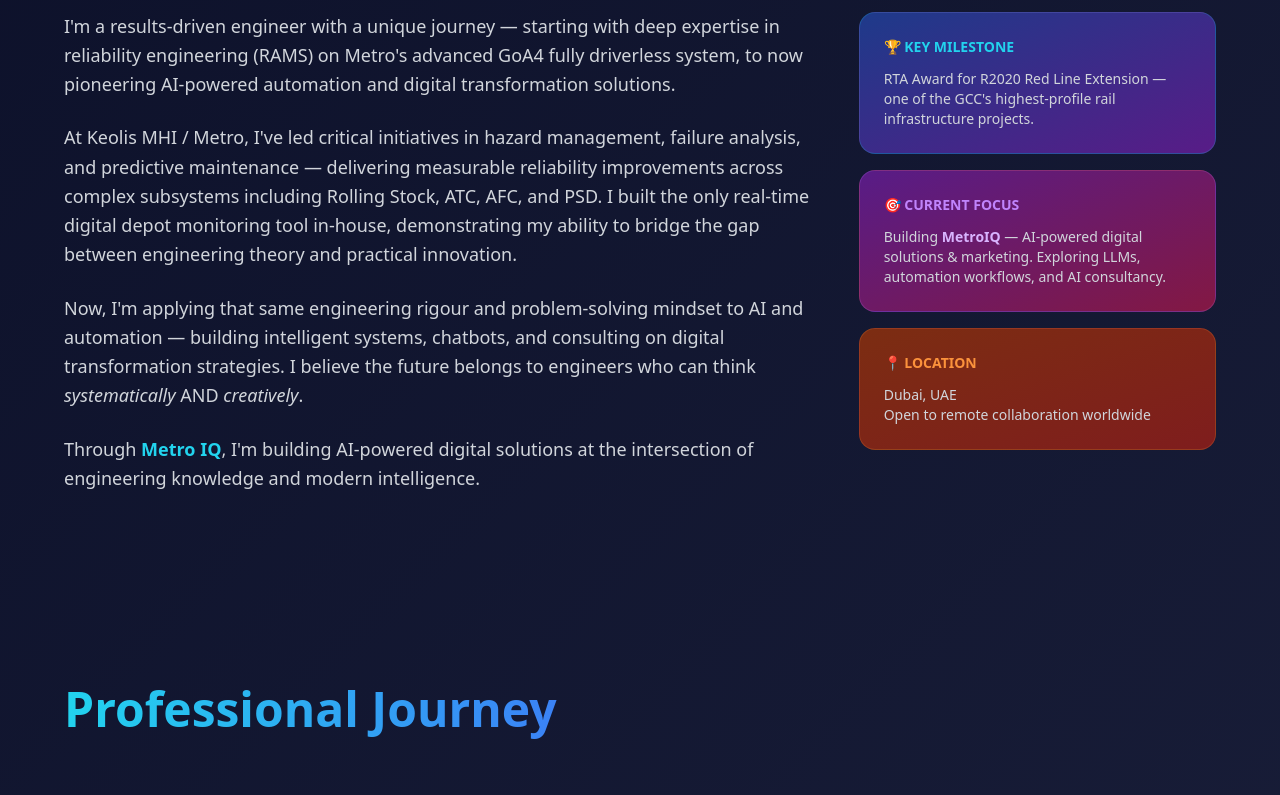
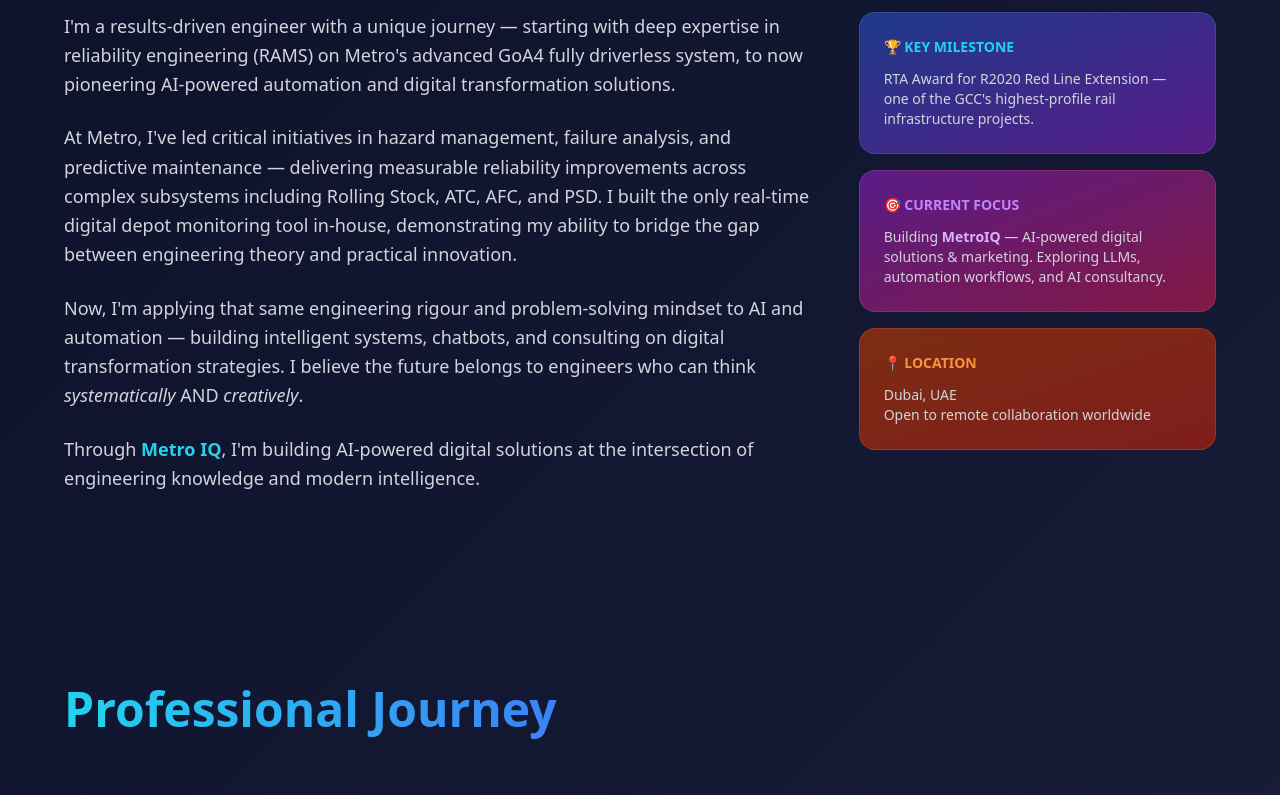
Before and after one commit to oculanet/vinamra, a React (Vite) app: page / in a window 1280 px wide. Shown: the part 880-1675 px from the top of the page. Built offline with nearby package versions, Linux system fonts and the light colour scheme.

Commit message:
Update Portfolio.jsx

```diff
--- a/src/pages/Portfolio.jsx
+++ b/src/pages/Portfolio.jsx
@@ -297,7 +297,7 @@
                 I'm a results-driven engineer with a unique journey — starting with deep expertise in reliability engineering (RAMS) on Metro's advanced GoA4 fully driverless system, to now pioneering AI-powered automation and digital transformation solutions.
               </p>
               <p className="text-lg text-gray-300 leading-relaxed">
-                At Keolis MHI / Metro, I've led critical initiatives in hazard management, failure analysis, and predictive maintenance — delivering measurable reliability improvements across complex subsystems including Rolling Stock, ATC, AFC, and PSD. I built the only real-time digital depot monitoring tool in-house, demonstrating my ability to bridge the gap between engineering theory and practical innovation.
+                At Metro, I've led critical initiatives in hazard management, failure analysis, and predictive maintenance — delivering measurable reliability improvements across complex subsystems including Rolling Stock, ATC, AFC, and PSD. I built the only real-time digital depot monitoring tool in-house, demonstrating my ability to bridge the gap between engineering theory and practical innovation.
               </p>
               <p className="text-lg text-gray-300 leading-relaxed">
                 Now, I'm applying that same engineering rigour and problem-solving mindset to AI and automation — building intelligent systems, chatbots, and consulting on digital transformation strategies. I believe the future belongs to engineers who can think <em>systematically</em> AND <em>creatively</em>.
@@ -518,7 +518,7 @@
       {/* Footer */}
       <footer className="border-t border-white border-opacity-10 py-8 px-6">
         <div className="max-w-6xl mx-auto flex flex-col md:flex-row justify-between items-center gap-4 text-gray-400">
-          <p>© 2025 Vinamra Duvey. Crafted with precision, powered by innovation.</p>
+          <p>© 2026 Vinamra Duvey. Crafted with precision, powered by innovation.</p>
           <p className="text-sm">Dubai, UAE &nbsp;•&nbsp; vinamra.me</p>
         </div>
       </footer>
```
